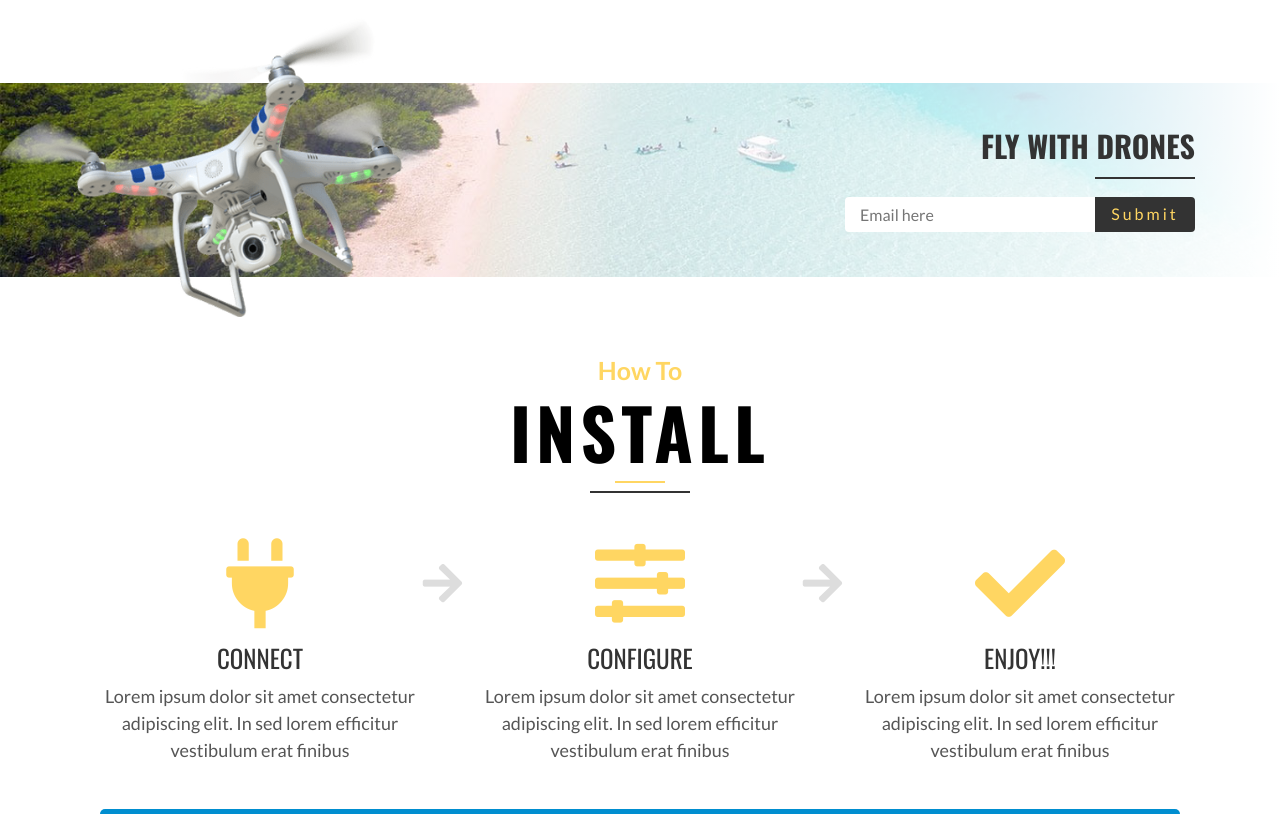
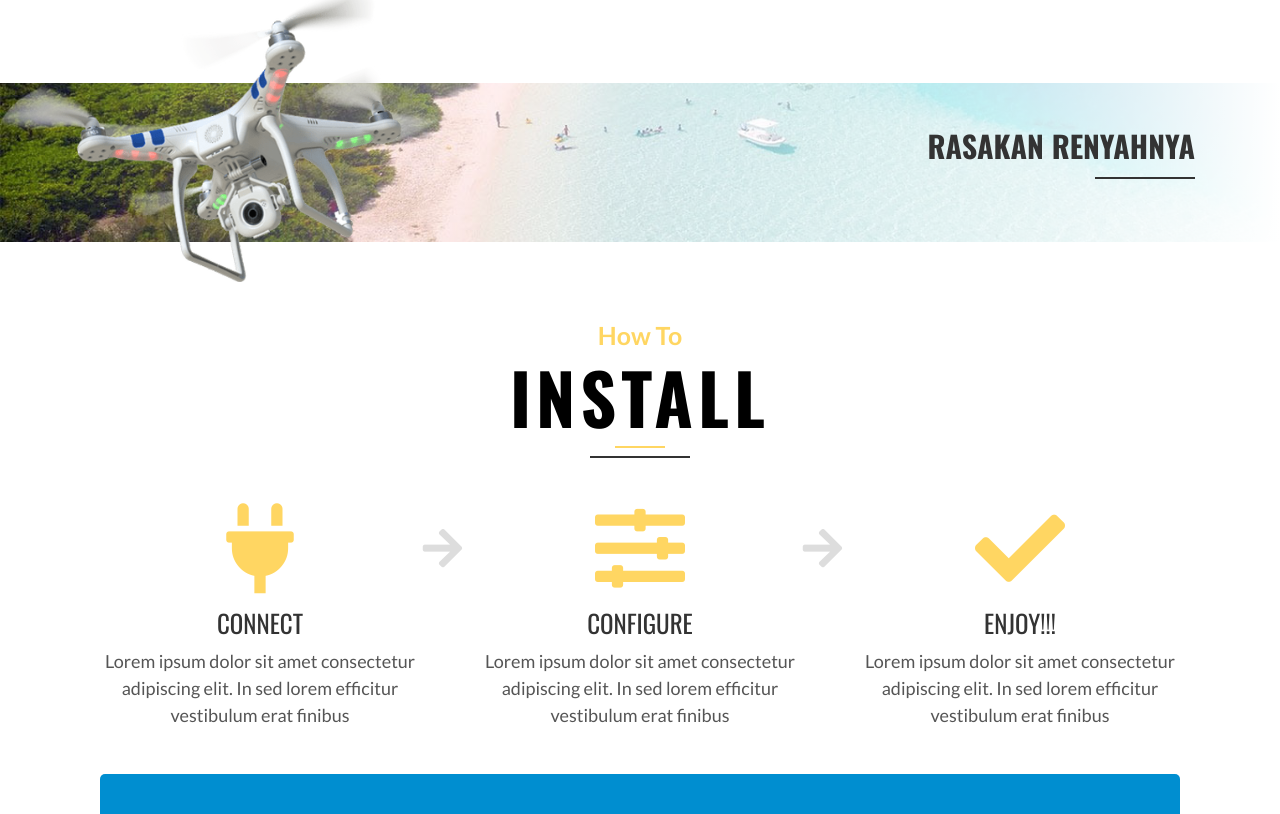
Before and after one commit to Kirungz8/Sapo-Loka, a plain HTML site: page index.html in a window 1280 px wide. Shown: the part 1280-2094 px from the top of the page. Drawn offline with nearby package versions, Linux system fonts and the light colour scheme.

Commit message:
saya sudah ubah lagi

```diff
--- a/index.html
+++ b/index.html
@@ -2,7 +2,7 @@
 <html lang="en">
     <head>
         <meta charset="utf-8">
-        <title>Sapo-Loka  - Product Landing Page Template</title>
+        <title>Sapo-Loka  - Product Landing Page </title>
         <meta content="width=device-width, initial-scale=1.0" name="viewport">
         <meta content="Product Landing Page Template" name="keywords">
         <meta content="Product Landing Page Template" name="description">
@@ -174,11 +174,7 @@
         <div id="newsletter">
             <img src="img/newsletter-bg.png">
             <div class="container">
-                <h2>Fly With Drones</h2>
-                <form>
-                    <input type="email" placeholder="Email here">
-                    <button class="btn">Submit</button>
-                </form>
+                <h2>Rasakan Renyahnya</h2>
             </div>
         </div>
         <!-- Newsletter End-->
```
Also changed, not shown: img/contact-bg.jpg (deleted).
